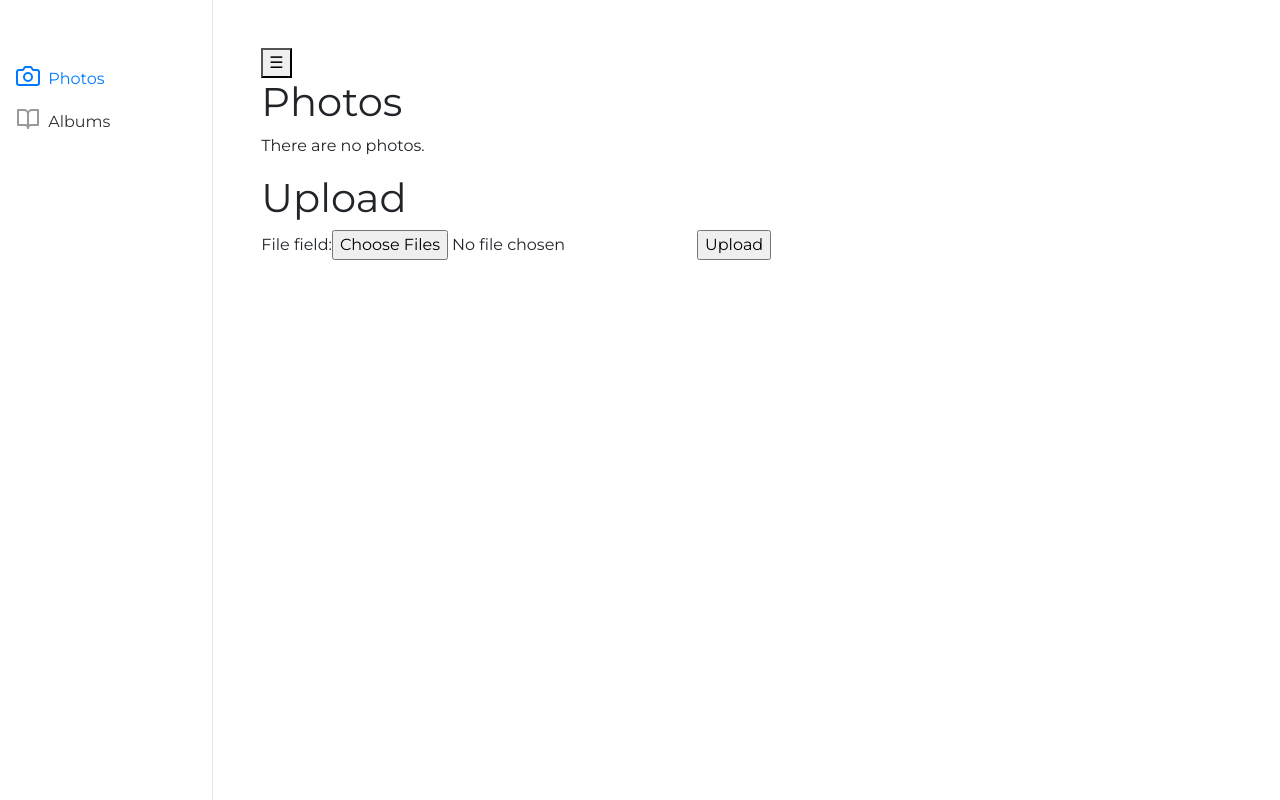
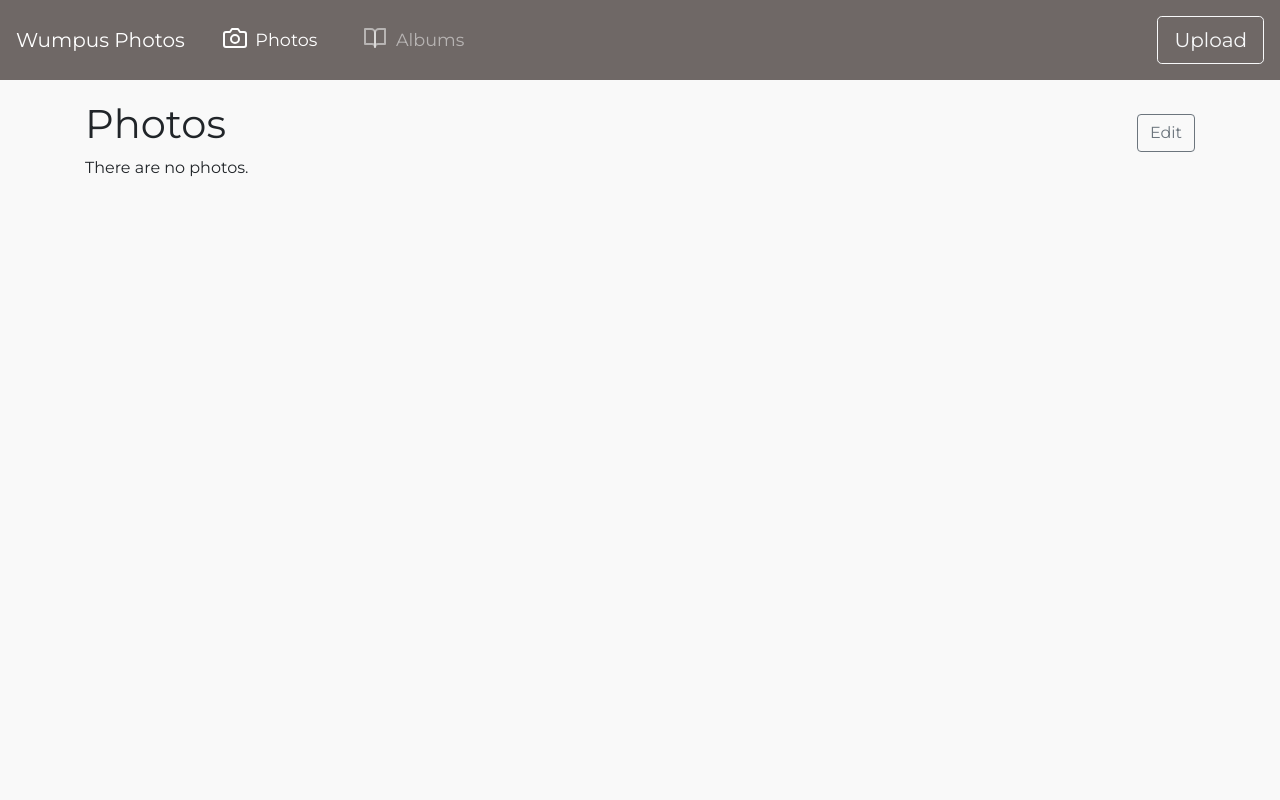
Before and after one commit to bbliem/bordone-room, a Django app: page /photos/ in a window 1280 px wide. Run offline with Django 3.2, Linux system fonts and the light colour scheme; data that the repository does not hold is empty; some libraries are stand-ins or nearby versions.

Commit message:
Nicer interface

```diff
--- a/gallery/static/gallery/photo_batch_edit.js
+++ b/gallery/static/gallery/photo_batch_edit.js
@@ -51,9 +51,8 @@ document.addEventListener('DOMContentLoaded', function() {
 });
 
 function openEditSidebar() {
-  $("#main").css("margin-right", $("#edit-sidebar").outerWidth());
-  $("#edit-sidebar").css("display", "block");
-  $("#open-edit-sidebar").css("display", "none");
+  //$("#open-edit-sidebar-button").css("display", "none");
+  $("#content").addClass("right-sidebar-shown");
   $("#gallery>a").addClass("disabled");
 
   $('#gallery').justifiedGallery({
@@ -100,12 +99,11 @@ function openEditSidebar() {
 }
 
 function closeEditSidebar() {
-  $("#main").css("margin-right", "0");
-  $("#edit-sidebar").css("display", "none");
-  $("#open-edit-sidebar").css("display", "inline-block");
+  $("#content").removeClass("right-sidebar-shown");
+  $("#gallery>a").removeClass("disabled");
 
   $('#gallery').justifiedGallery({
     rowHeight: jgRowHeight,
     margins: 3,
-  });
+  }).selectable("destroy");
 }
--- a/gallery/static/gallery/style.css
+++ b/gallery/static/gallery/style.css
@@ -1,9 +1,11 @@
 body {
-  background: white;
+  font-family: 'Montserrat', sans-serif;
+  background: #f9f9f9;
+  padding-top: 100px;
 }
 
-li a {
-  color: green;
+a.disabled {
+  cursor: default;
 }
 
 img {
@@ -11,32 +13,62 @@ img {
   max-height: 100%;
 }
 
-/*nav {*/
-/*  width: 100%;*/
-/*  position: fixed;*/
-/*  [>z-index: 1;<]*/
-/*  [>height: 100px;<]*/
-/*  top: 0;*/
-/*  left: 0;*/
-/*  overflow: hidden;*/
-/*  background-color: white;*/
-/*  z-index: 2;*/
-/*}*/
+.navbar {
+  background-color: #6f6866;
+  min-height: 80px;
+}
 
-#edit-sidebar {
-  height: 100%; /* Full-height: remove this if you want "auto" height */
-  width: 300px; /* Set the width of the sidebar */
+.nav-item {
+  font-size: 1.1em;
+  margin-right: 30px;
+}
+
+.navbar-brand {
+  margin-right: 30px;
+}
+
+#content {
+  transition: all 0.5s ease;
+}
+
+#content.right-sidebar-shown {
+  padding-right: 300px;
+}
+
+#right-sidebar {
+  height: 100%;
+  width: 0;
   position: fixed; /* Fixed Sidebar (stay in place on scroll) */
   z-index: 1;
   top: 0;
-  right: 0;
+  right: 300px;
+  margin-right: -300px;
   overflow-x: hidden; /* Disable horizontal scroll */
-  padding: 10px;
   padding-top: 100px;
+  transition: all 0.5s ease;
 }
 
-#edit-sidebar > * {
+#right-sidebar > * {
   width: 100%;
+}
+
+#content.right-sidebar-shown #right-sidebar {
+  width: 300px;
+  display: block;
+}
+
+#content.right-sidebar-shown {
+  padding-right: -300px;
+}
+
+#open-edit-sidebar-button {
+  visibility: visible;
+  opacity: 1;
+  transition: all 0.5s linear;
+}
+#content.right-sidebar-shown #open-edit-sidebar-button {
+  visibility: hidden;
+  opacity: 0;
 }
 
 .jg-entry.ui-selecting, .jg-entry.ui-selected {
@@ -52,87 +84,9 @@ img {
   background-color: rgba(74, 144, 217, 0.5);
 }
 
-a.disabled {
-  cursor: default;
-}
-
-
-/* From Bootstrap example: https://getbootstrap.com/docs/4.2/examples/dashboard/ */
-
-body {
-  font-family: 'Montserrat', sans-serif;
-}
-
 .feather {
   width: 24px;
   height: 24px;
   vertical-align: text-bottom;
+  margin-right: 4px;
 }
-
-/*
- * Sidebar
- */
-
-.sidebar {
-  position: fixed;
-  top: 0;
-  bottom: 0;
-  left: 0;
-  z-index: 100; /* Behind the navbar */
-  padding: 48px 0 0; /* Height of navbar */
-  box-shadow: inset -1px 0 0 rgba(0, 0, 0, .1);
-}
-
-.sidebar-sticky {
-  position: relative;
-  top: 0;
-  height: calc(100vh - 48px);
-  padding-top: .5rem;
-  overflow-x: hidden;
-  overflow-y: auto; /* Scrollable contents if viewport is shorter than content. */
-}
-
-@supports ((position: -webkit-sticky) or (position: sticky)) {
-  .sidebar-sticky {
-    position: -webkit-sticky;
-    position: sticky;
-  }
-}
-
-.sidebar .nav-link {
-  font-weight: 500;
-  color: #333;
-}
-
-.sidebar .nav-link .feather {
-  margin-right: 4px;
-  color: #999;
-}
-
-.sidebar .nav-link.active {
-  color: #007bff;
-}
-
-.sidebar .nav-link:hover .feather,
-.sidebar .nav-link.active .feather {
-  color: inherit;
-}
-
-.sidebar-heading {
-  font-size: .75rem;
-  text-transform: uppercase;
-}
-
-/*
- * Content
- */
-
-[role="main"] {
-  padding-top: 133px; /* Space for fixed navbar */
-}
-
-@media (min-width: 768px) {
-  [role="main"] {
-    padding-top: 48px; /* Space for fixed navbar */
-  }
-}
--- a/gallery/templates/gallery/album_list.html
+++ b/gallery/templates/gallery/album_list.html
@@ -6,6 +6,7 @@
 {% endblock %}
 
 {% block content %}
+<main class="container">
   <section>
     <h1>Albums</h1>
     {% if album_list %}
@@ -33,5 +34,5 @@
       <input type="submit" value="Create">
     </form>
   </section>
-
+</main>
 {% endblock %}
--- a/gallery/templates/gallery/base.html
+++ b/gallery/templates/gallery/base.html
@@ -1,5 +1,6 @@
 {% load static %}
 {% load custom_tags %}
+{% url 'gallery:index' as index_url %}
 {% url 'gallery:photo_list' as photo_list_url %}
 {% url 'gallery:album_list' as album_list_url %}
 <!DOCTYPE html>
@@ -31,32 +32,35 @@ document.addEventListener('DOMContentLoaded', function() {
 </head>
 <body>
 
-<div class="container-fluid">
-  <div class="row">
-    <nav class="col-md-2 bg-right sidebar">
-      <div class="sidebar-sticky">
-        <ul class="nav flex-column">
-          <li class="nav-item">
-            <a class="nav-link {% active request photo_list_url %}" href="{{ photo_list_url }}">
-              <span data-feather="camera"></span>
+<nav class="navbar navbar-expand-sm navbar-dark fixed-top">
+  <a class="navbar-brand" href="{{ index_url }}">Wumpus Photos</a>
+  <button class="navbar-toggler" type="button" data-toggle="collapse" data-target="#navbarSupportedContent" aria-controls="navbarSupportedContent" aria-expanded="false" aria-label="Toggle navigation">
+    <span class="navbar-toggler-icon"></span>
+  </button>
+
+  <div class="collapse navbar-collapse" id="navbarSupportedContent">
+    <ul class="navbar-nav mr-auto">
+      <li class="nav-item {% active request photo_list_url %}">
+        <a class="nav-link" href="{{ photo_list_url }}">
+          <i data-feather="camera"></i>
           Photos
         </a>
       </li>
-          <li class="nav-item">
-            <a class="nav-link {% active request album_list_url %}" href="{{ album_list_url }}">
-              <span data-feather="book-open"></span>
+      <li class="nav-item {% active request album_list_url %}">
+        <a class="nav-link" href="{{ album_list_url }}">
+          <i data-feather="book-open"></i>
           Albums
         </a>
       </li>
     </ul>
+
+    <button type="button" class="btn btn-outline-light btn-lg">Upload</button>
   </div>
 </nav>
 
-    <main role="main" class="col-md-10 ml-sm-auto px-5">
+<div id="content">
 {% block content %}
 {% endblock %}
-    </main>
-  </div>
 </div>
 
 </body>
--- a/gallery/templates/gallery/photo_list.html
+++ b/gallery/templates/gallery/photo_list.html
@@ -29,18 +29,22 @@ document.addEventListener('DOMContentLoaded', function() {
 {% endblock %}
 
 {% block content %}
-<div id="edit-sidebar" style="display: none">
+<div id="right-sidebar">
   <select id="select_albums" multiple>
     {% for album in albums %}
       <option value="{{ album.id }}">{{ album.title }}</option>
     {% endfor %}
   </select>
+
+  <button class="btn btn-outline-secondary" onclick="closeEditSidebar()">Close</button>
 </div>
 
-<button id="open-edit-sidebar" onclick="openEditSidebar()">&#9776;</button>
+<main class="container">
+  <div class="d-flex align-items-baseline">
+  <h1 class="float-left flex-grow-1">Photos</h1>
+  <button class="btn btn-outline-secondary float-right" id="open-edit-sidebar-button" onclick="openEditSidebar()">Edit</button>
+  </div>
 
-<section>
-  <h1>Photos</h1>
   {% if photo_list %}
     <div id="gallery">
       {% for photo in photo_list %}
@@ -53,7 +57,7 @@ document.addEventListener('DOMContentLoaded', function() {
     </div>
 
     {% if is_paginated %}
-      <div class="d-flex justify-content-center">
+      <div class="mt-3 d-flex justify-content-center">
         <ul class="pagination">
           {% if page_obj.has_previous %}
             <li class="page-item"><a class="page-link" href="?page={{ page_obj.previous_page_number }}">&#8249;</a></li>
@@ -106,15 +110,16 @@ document.addEventListener('DOMContentLoaded', function() {
   {% else %}
     <p>There are no photos.</p>
   {% endif %}
-</section>
+</main>
 
-<section>
-  <h1>Upload</h1>
-  <form enctype="multipart/form-data" method="post" action="{% url 'gallery:photo_list' %}">
-    {% csrf_token %}
-    {{ upload_form }}
-    <!--<input type="file" name="photos" multiple>-->
-    <input type="submit" value="Upload">
-  </form>
-</section>
+{# TODO #}
+<!--<section>-->
+<!--  <h1>Upload</h1>-->
+<!--  <form enctype="multipart/form-data" method="post" action="{% url 'gallery:photo_list' %}">-->
+<!--    {% csrf_token %}-->
+<!--    {{ upload_form }}-->
+<!--    [><input type="file" name="photos" multiple><]-->
+<!--    <input type="submit" value="Upload">-->
+<!--  </form>-->
+<!--</section>-->
 {% endblock %}
```
Also changed, not shown: gallery/templates/gallery/photo_detail.html (+5 -3 lines). Lines whose indentation alone changed are shown as unchanged.
